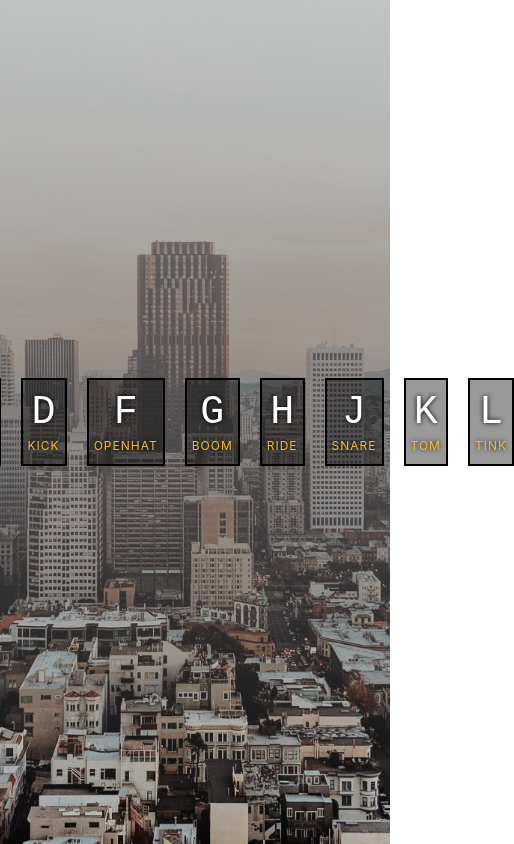
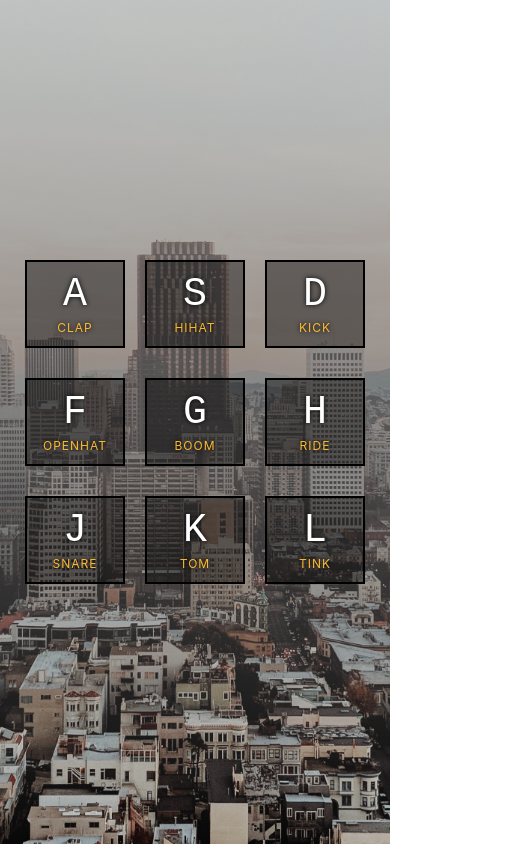
Before and after one commit to simonnguyen3054/react-30, a React (Create React App) app: page / in a window 390 px wide. Shown: the whole page, 514 px wide, since content can reach past the window. Built offline with nearby package versions, Linux system fonts and the light colour scheme.

Commit message:
change flex layout to grid layout to make layout resposive on mobile

```diff
--- a/src/components/DrumKit/DrumKit.js
+++ b/src/components/DrumKit/DrumKit.js
@@ -1,4 +1,4 @@
-import React, { useEffect, useState, useRef, createRef } from "react";
+import React, { useEffect, useState, useRef } from "react";
 import { data as Data } from "./data";
 import AudioSource from "./AudioSource";
 import "./style.scss";
--- a/src/components/DrumKit/style.scss
+++ b/src/components/DrumKit/style.scss
@@ -3,18 +3,22 @@
     url("../../assets/images/drum_kit_bg.jpg") no-repeat center;
   background-size: cover;
   min-height: 100vh;
+  width: 100%;
+  display: flex;
+  flex-direction: column;
+  justify-content: center;
 
   .keys {
-    display: flex;
-    flex: 1;
-    min-height: 100vh;
-    align-items: center;
+    display: grid;
+    grid-template-columns: repeat(auto-fit, minmax(12rem, auto));
+    //auto-fit wrap columns into rows when there’s not enough space in our viewport to fit the 12rem minimum value without overflowing the content.
+    //auto for max value is to set the column width based on the width set on its children
+    row-gap: 3rem;
     justify-content: center;
   }
 
   .key {
     border: 0.2rem solid black;
-    margin: 1rem;
     font-size: 1.5rem;
     padding: 1rem 0.5rem;
     transition: all 0.07s ease;
@@ -23,6 +27,7 @@
     color: white;
     background: rgba(0, 0, 0, 0.4);
     text-shadow: 0 0 0.5rem black;
+    justify-self: center;
   }
 
   kbd {
```
